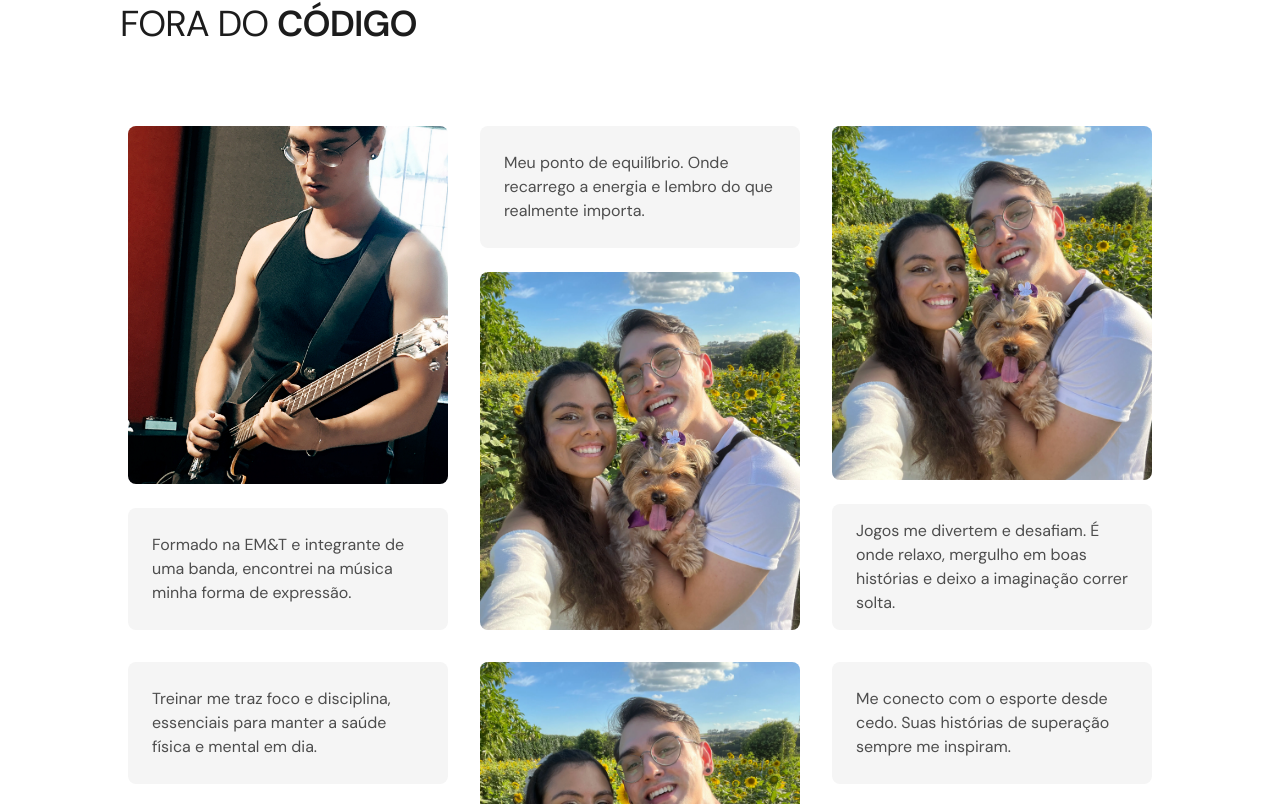
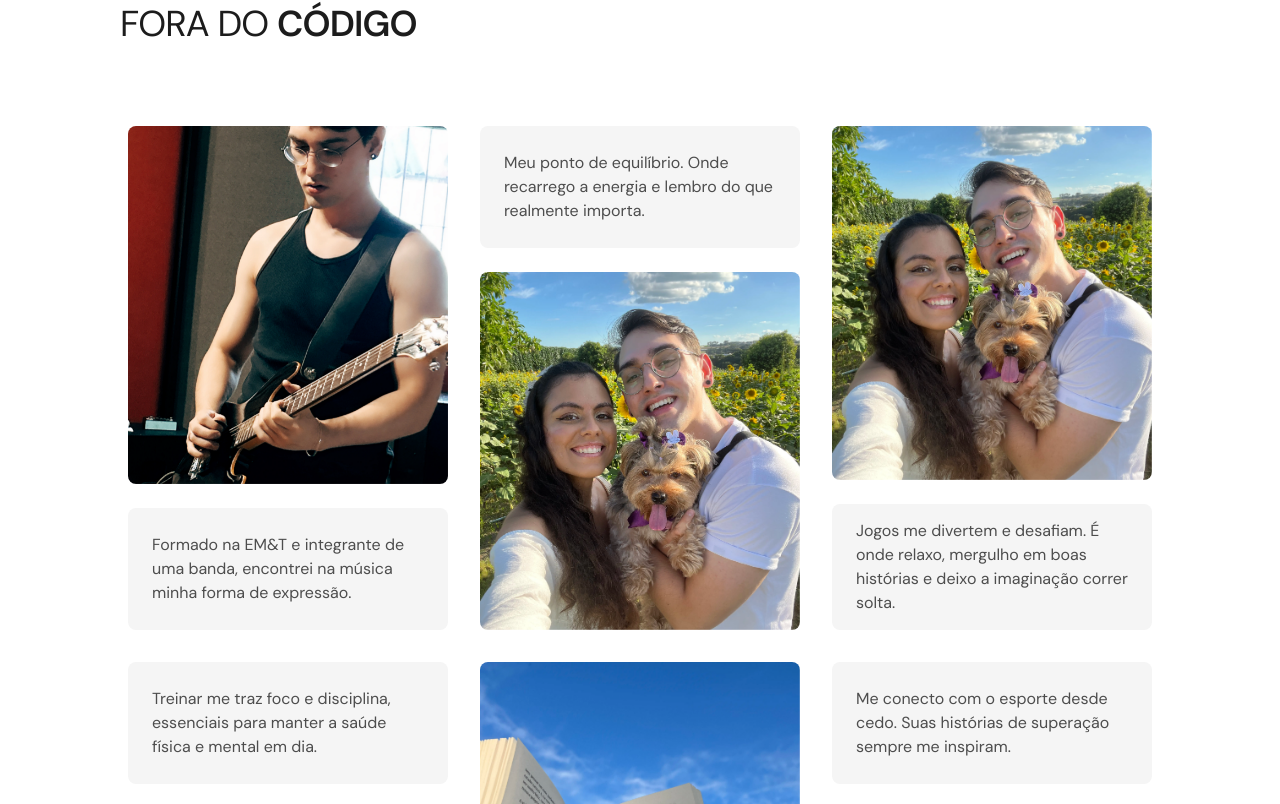
Before and after one commit to murilloressineti/my-portfolio-2.0, a React (Vite) app: page /sobre in a window 1280 px wide. Shown: the part 2176-2980 px from the top of the page. Built offline with nearby package versions, Linux system fonts and the light colour scheme.

Commit message:
feat: Adding an image to the gallery

```diff
--- a/src/assets/images/gallery/index.ts
+++ b/src/assets/images/gallery/index.ts
@@ -2,5 +2,5 @@ export { default as PlayingGuitar } from "./image-playing-guitar.webp";
 export { default as Family } from "./image-family.webp";
 export { default as Gaming } from "./image-family.webp";
 export { default as Gym } from "./image-family.webp";
-export { default as Reading } from "./image-family.webp";
+export { default as Reading } from "./image-reading.webp";
 export { default as Football } from "./image-football.webp";
--- a/src/components/gallery/BentoItem.tsx
+++ b/src/components/gallery/BentoItem.tsx
@@ -55,7 +55,7 @@ export default function BentoItem({
           src={image}
           alt={title}
           loading="lazy"
-          className="w-full h-full object-cover transition-transform duration-700 group-hover:scale-105"
+          className="w-full h-full object-cover transition-transform duration-700 group-hover:scale-105 transform-gpu backface-hidden will-change-transform"
         />
       </div>
 
```
Also changed, not shown: checklist.txt, src/assets/images/gallery/image-reading.webp (added), 1 other file (tests, documents, lock files or other folders).
